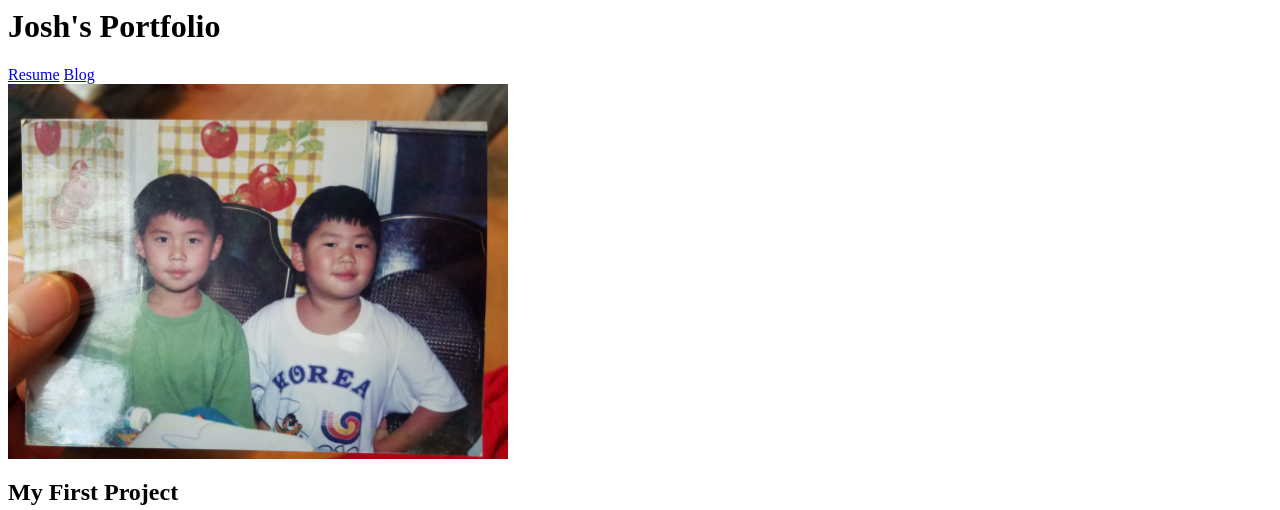
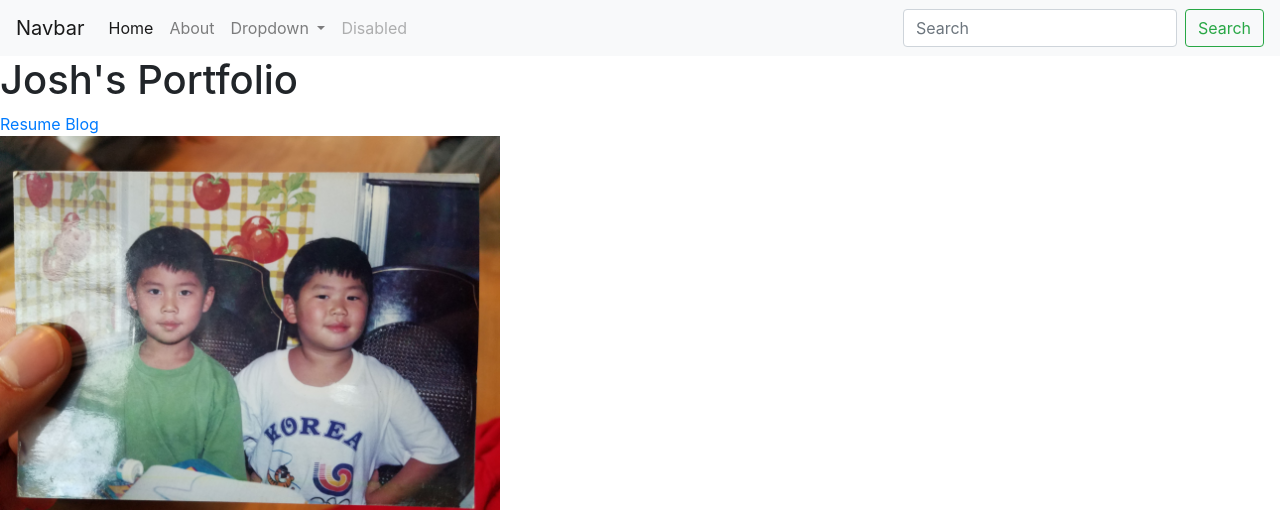
Before and after one commit to jyi468/personal_portfolio-project, a Django app: page / in a window 1280 px wide. Shown: the top 510 px of the page. Run offline with Django 3.2, Linux system fonts and the light colour scheme; data comes from the database, SQL or seed files in the repository; some libraries are stand-ins or nearby versions.

Commit message:
Update templates

```diff
--- a/blog/templates/blog/all_blogs.html
+++ b/blog/templates/blog/all_blogs.html
@@ -1,3 +1,7 @@
+{% extends 'portfolio/base.html' %} <!-- shows block content in base page -->
+
+{% block content %}
+
 <h1>Josh's Blog</h1>
 <h2>Josh has written {{ blogs.count }} blog{{ blogs.count|pluralize }}</h2>
 
@@ -9,3 +13,5 @@
 <br>{{ blog.content|truncatechars:100|striptags }}
 
 {% endfor %}
+
+{% endblock %}
--- a/blog/templates/blog/detail.html
+++ b/blog/templates/blog/detail.html
@@ -1,3 +1,9 @@
+{% extends 'portfolio/base.html' %} <!-- shows block content in base page -->
+
+{% block content %}
+
 <h1>{{blog.title}}</h1>
 <h2>--{{ blog.date|date:'F jS Y' }}--</h2>
 {{ blog.content | safe }}
+
+{% endblock %}
--- /dev/null
+++ b/portfolio/templates/portfolio/base.html
@@ -0,0 +1,67 @@
+<!doctype html>
+<html lang="en">
+<head>
+    <!-- Required meta tags -->
+    <meta charset="utf-8">
+    <meta name="viewport" content="width=device-width, initial-scale=1, shrink-to-fit=no">
+
+    <!-- Bootstrap CSS -->
+    <link rel="stylesheet" href="https://stackpath.bootstrapcdn.com/bootstrap/4.5.2/css/bootstrap.min.css"
+          integrity="sha384-JcKb8q3iqJ61gNV9KGb8thSsNjpSL0n8PARn9HuZOnIxN0hoP+VmmDGMN5t9UJ0Z" crossorigin="anonymous">
+
+    <title>Hello, world!</title>
+</head>
+<body>
+<nav class="navbar navbar-expand-lg navbar-light bg-light">
+    <a class="navbar-brand" href="#">Navbar</a>
+    <button class="navbar-toggler" type="button" data-toggle="collapse" data-target="#navbarSupportedContent"
+            aria-controls="navbarSupportedContent" aria-expanded="false" aria-label="Toggle navigation">
+        <span class="navbar-toggler-icon"></span>
+    </button>
+
+    <div class="collapse navbar-collapse" id="navbarSupportedContent">
+        <ul class="navbar-nav mr-auto">
+            <li class="nav-item active">
+                <a class="nav-link" href="#">Home <span class="sr-only">(current)</span></a>
+            </li>
+            <li class="nav-item">
+                <a class="nav-link" href="#">About</a>
+            </li>
+            <li class="nav-item dropdown">
+                <a class="nav-link dropdown-toggle" href="#" id="navbarDropdown" role="button" data-toggle="dropdown"
+                   aria-haspopup="true" aria-expanded="false">
+                    Dropdown
+                </a>
+                <div class="dropdown-menu" aria-labelledby="navbarDropdown">
+                    <a class="dropdown-item" href="#">Action</a>
+                    <a class="dropdown-item" href="#">Another action</a>
+                    <div class="dropdown-divider"></div>
+                    <a class="dropdown-item" href="#">Something else here</a>
+                </div>
+            </li>
+            <li class="nav-item">
+                <a class="nav-link disabled" href="#" tabindex="-1" aria-disabled="true">Disabled</a>
+            </li>
+        </ul>
+        <form class="form-inline my-2 my-lg-0">
+            <input class="form-control mr-sm-2" type="search" placeholder="Search" aria-label="Search">
+            <button class="btn btn-outline-success my-2 my-sm-0" type="submit">Search</button>
+        </form>
+    </div>
+</nav>
+
+{% block content %}{% endblock %} <!-- Add block content to home page -->
+
+<!-- Optional JavaScript -->
+<!-- jQuery first, then Popper.js, then Bootstrap JS -->
+<script src="https://code.jquery.com/jquery-3.5.1.slim.min.js"
+        integrity="sha384-DfXdz2htPH0lsSSs5nCTpuj/zy4C+OGpamoFVy38MVBnE+IbbVYUew+OrCXaRkfj"
+        crossorigin="anonymous"></script>
+<script src="https://cdn.jsdelivr.net/npm/popper.js@1.16.1/dist/umd/popper.min.js"
+        integrity="sha384-9/reFTGAW83EW2RDu2S0VKaIzap3H66lZH81PoYlFhbGU+6BZp6G7niu735Sk7lN"
+        crossorigin="anonymous"></script>
+<script src="https://stackpath.bootstrapcdn.com/bootstrap/4.5.2/js/bootstrap.min.js"
+        integrity="sha384-B4gt1jrGC7Jh4AgTPSdUtOBvfO8shuf57BaghqFfPlYxofvL8/KUEfYiJOMMV+rV"
+        crossorigin="anonymous"></script>
+</body>
+</html>
--- a/portfolio/templates/portfolio/home.html
+++ b/portfolio/templates/portfolio/home.html
@@ -1,3 +1,7 @@
+{% extends 'portfolio/base.html' %} <!-- shows block content in base page -->
+
+{% block content %}
+
 <h1>Josh's Portfolio</h1>
 {% load static %}
 
@@ -19,3 +23,5 @@
 {% endif %}
 
 {% endfor %}
+
+{% endblock %}
```
